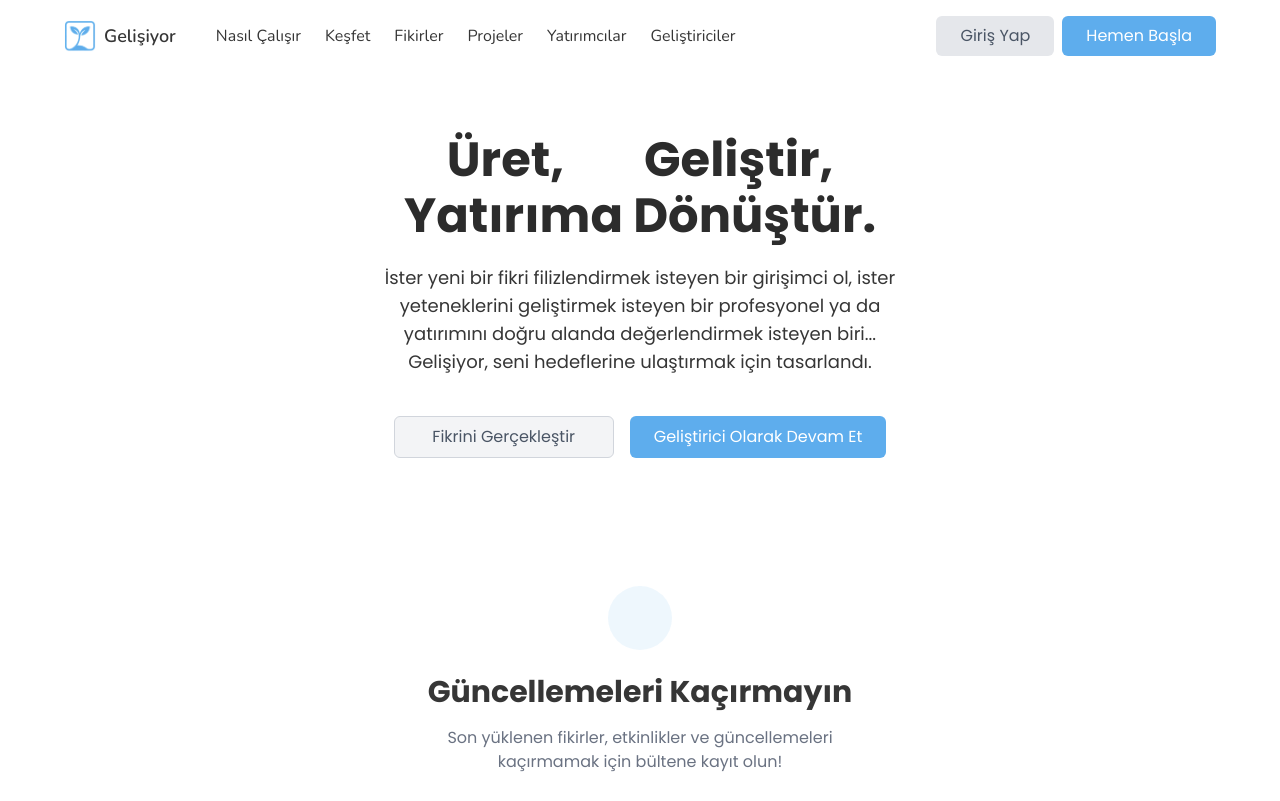
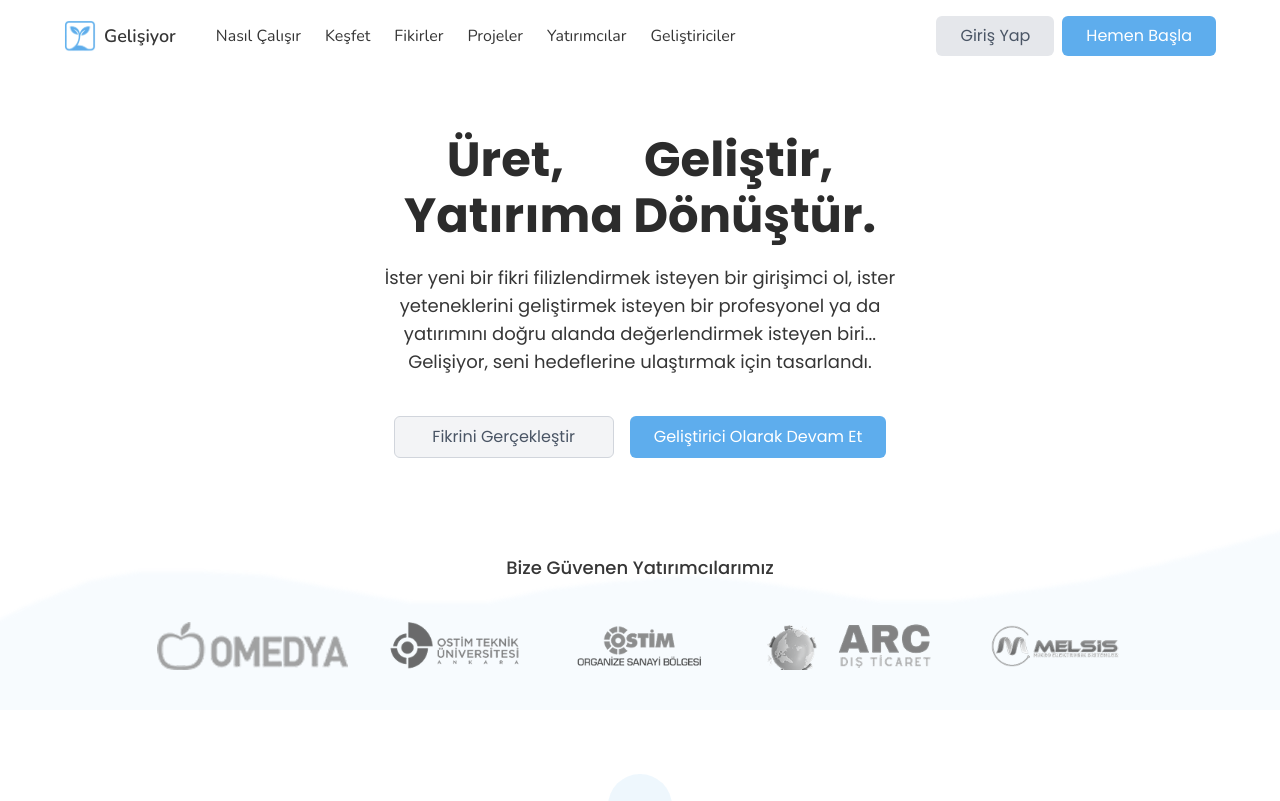
Before and after one commit to poyrazavsever/BTK-FRONTEND, a Next.js app: page / in a window 1280 px wide. Shown: the top 801 px of the page. Built offline with nearby package versions, Linux system fonts and the light colour scheme; some icons are missing.

Commit message:
feat: done companies page site

```diff
--- /dev/null
+++ b/components/home/companies.tsx
@@ -0,0 +1,41 @@
+import React from "react";
+
+const companies = [
+  { name: "OMEDYA", img: "/companies/image 1.png" },
+  { name: "OSTİM TEKNİK ÜNİVERSİTESİ", img: "/companies/image 2.png" },
+  { name: "OSTİM OSB", img: "/companies/image 3.png" },
+  { name: "ARC DIŞ TİCARET", img: "/companies/image 4.png" },
+  { name: "MELSİS", img: "/companies/image 5.png" },
+];
+
+const Companies = () => {
+  return (
+    <section
+      className="w-full py-8 flex flex-col items-center justify-center relative overflow-hidden"
+      style={{
+        backgroundImage: "url(/images/companies.png)",
+        backgroundRepeat: "no-repeat",
+        backgroundSize: "cover",
+        backgroundPosition: "top center",
+      }}
+    >
+      <h2 className="text-center text-lg font-medium text-text mb-10">
+        Bize Güvenen Yatırımcılarımız
+      </h2>
+      <div className="flex flex-wrap justify-center items-center gap-10 w-full max-w-6xl mx-auto">
+        {companies.map((company) => (
+          <div key={company.name} className="flex flex-col items-center z-50">
+            <img
+              src={company.img}
+              alt={company.name}
+              className="h-4 md:h-12 object-contain grayscale-100 opacity-80 mb-2"
+              loading="lazy"
+            />
+          </div>
+        ))}
+      </div>
+    </section>
+  );
+};
+
+export default Companies;
--- a/pages/index.tsx
+++ b/pages/index.tsx
@@ -1,9 +1,12 @@
+import Companies from "@/components/home/companies";
 import HeroSection from "@/components/home/heroSection";
 
 export default function Home() {
   return (
     <div>
       <HeroSection />
+
+      <Companies />
     </div>
   );
 }
```
